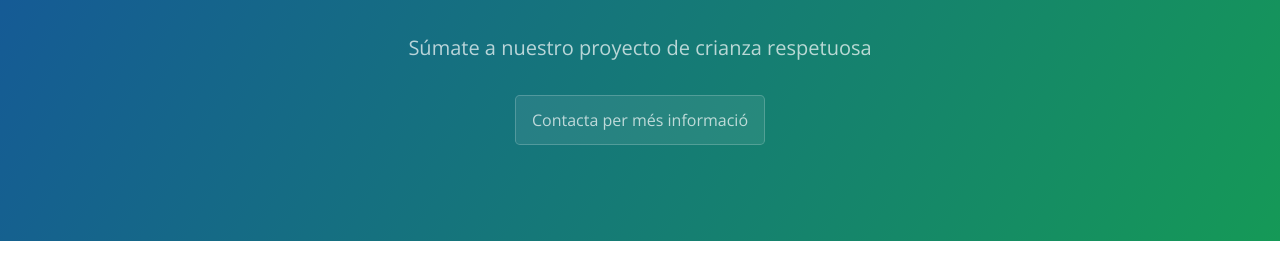
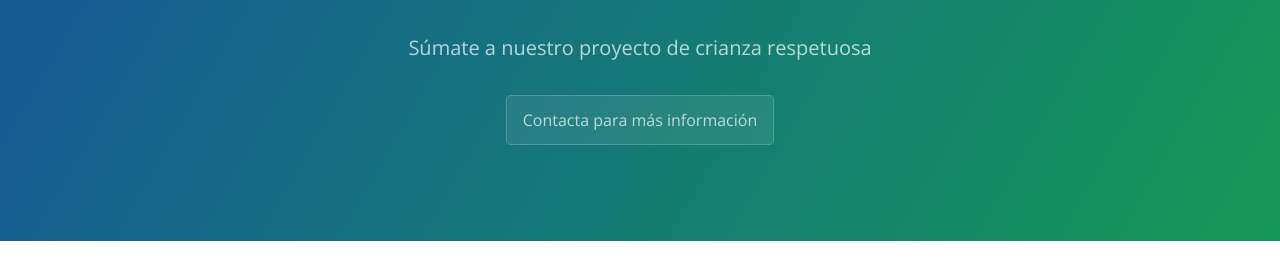
Before and after one commit to sseerrggii/Petits-Titans, a Jekyll site: the page built from index.md, in a window 1280 px wide and 900 px high. Shown: the part 142-422 px from the top of the window. Built offline with Jekyll 4.4.1, drawn with Linux system fonts in a browser that asks for light colours; our own code applies the rules of GitHub Pages for plain Markdown files; the repository's description, which GitHub fills in, is left out; some of the changed text lies outside the part shown.

Commit message:
Update default.html

```diff
--- a/_layouts/default.html
+++ b/_layouts/default.html
@@ -27,7 +27,7 @@
       <h1 class="project-name">{{ page.title | default: site.title | default: site.github.repository_name }}</h1>
       <h2 class="project-tagline">{{ page.description | default: site.description | default: site.github.project_tagline }}</h2>
 
-      <a href="https://forms.gle/Ug5y3885Gqy3GqMg6" class="btn">Contacta per més informació</a>
+      <a href="https://forms.gle/Ug5y3885Gqy3GqMg6" class="btn">Contacta para más información</a>
     </header>
 
     <main id="content" class="main-content" role="main">
@@ -37,7 +37,7 @@
     <header class="page-header" role="banner">
       <h1 class="project-name">{{ page.title | default: site.title | default: site.github.repository_name }}</h1>
       <h2 class="project-tagline">{{ page.description | default: site.description | default: site.github.project_tagline }}</h2>
-      <a href="https://forms.gle/Ug5y3885Gqy3GqMg6" class="btn">Contacta per més informació</a>
+      <a href="https://forms.gle/Ug5y3885Gqy3GqMg6" class="btn">Contacta para más información</a>
     </header>
   </body>
 </html>
```
